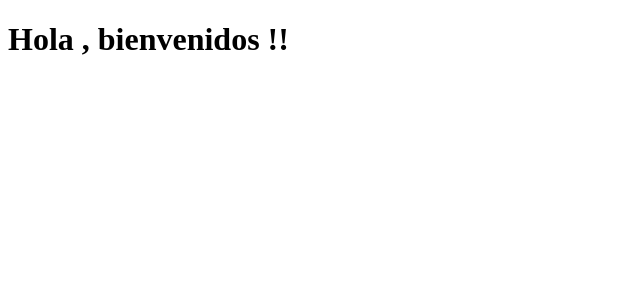
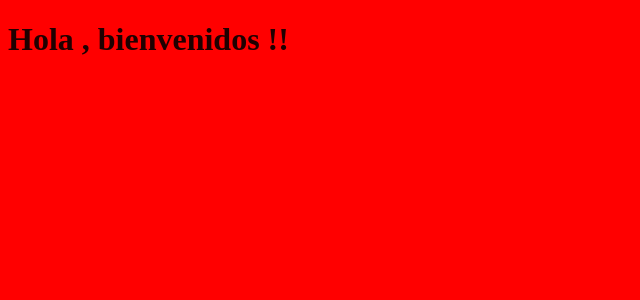
Before and after one commit to Orcha02/react_yardsale, a React app: page / in a window 1280 px wide. Shown: the top 300 px of the page, without its empty margins (0-640 px from the left). Built offline with nearby package versions, Linux system fonts and the light colour scheme.

Commit message:
Implement css and sass

```diff
--- a/src/components/App.jsx
+++ b/src/components/App.jsx
@@ -1,4 +1,5 @@
 import React from 'react';
+import '../styles/global.scss';
 
 const App = () => {
     return (
--- /dev/null
+++ b/src/styles/global.scss
@@ -0,0 +1,7 @@
+ $base-color: #ff0000;
+ $color: rgb(black, 0.88);
+
+body {
+    background-color: $base-color;
+    color: $color;
+}
--- a/webpack.config.js
+++ b/webpack.config.js
@@ -1,5 +1,6 @@
 const path = require('path');
 const HtmlWebpackPlugin = require('html-webpack-plugin');
+const MiniCssExtractPlugin = require('mini-css-extract-plugin');
 
 module.exports = {
 	entry: './src/index.js',
@@ -42,6 +43,14 @@ module.exports = {
 		new HtmlWebpackPlugin({
 			template: './public/index.html',
 			filename: './index.html'
-		})
+		}),
+		new MiniCssExtractPlugin({
+			filename: '[name].css'
+		}),
 	],
+	devServer:{
+		static: path.join(__dirname, 'dist'), // Change contentBase with static
+		compress: true,
+		port: 3000,
+	}
 }
```
Also changed, not shown: package.json (+7 -3 lines), 2 other files (tests, documents, lock files or other folders).
